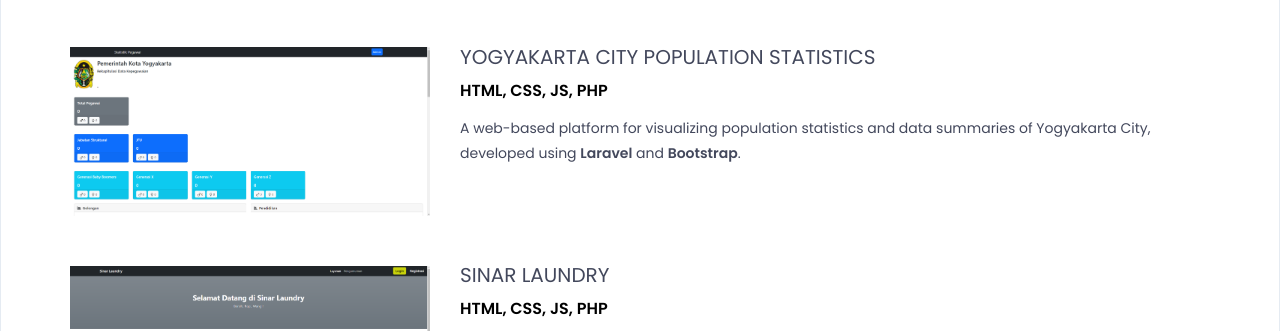
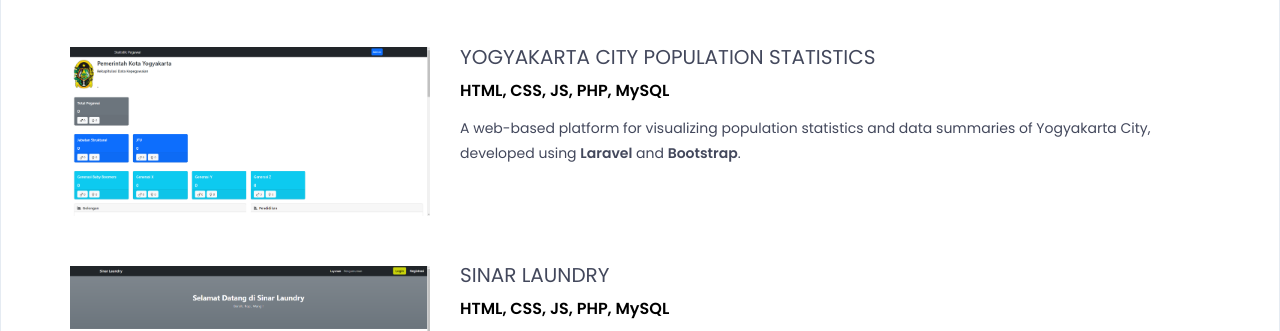
Before and after one commit to TheodorusArdhi/theo, a plain HTML site: page index.html in a window 1280 px wide. Shown: the part 3045-3376 px from the top of the page. Drawn offline with nearby package versions, Linux system fonts and the light colour scheme.

Commit message:
Update index.html

```diff
--- a/index.html
+++ b/index.html
@@ -478,7 +478,7 @@
 											<h4 class="title">
 												Yogyakarta city population statistics
 											</h4>
-											<p class="bold">HTML, CSS, JS, PHP</p>
+											<p class="bold">HTML, CSS, JS, PHP, MySQL</p>
 											<p class="description">
 												A web-based platform for visualizing population statistics and data summaries of Yogyakarta City, developed using <span>Laravel</span> and <span>Bootstrap</span>.
 											</p>
@@ -487,7 +487,7 @@
 											<h4 class="title">
 												Sinar Laundry
 											</h4>
-											<p class="bold">HTML, CSS, JS, PHP</p>
+											<p class="bold">HTML, CSS, JS, PHP, MySQL</p>
 											<p class="description">
 												A website to run a laundry business, with features such as automated WhatsApp reminders to customers and a loyalty points system to reward repeat order, developed using <span>Laravel</span> and <span>Bootstrap</span>.
 											</p>
```
